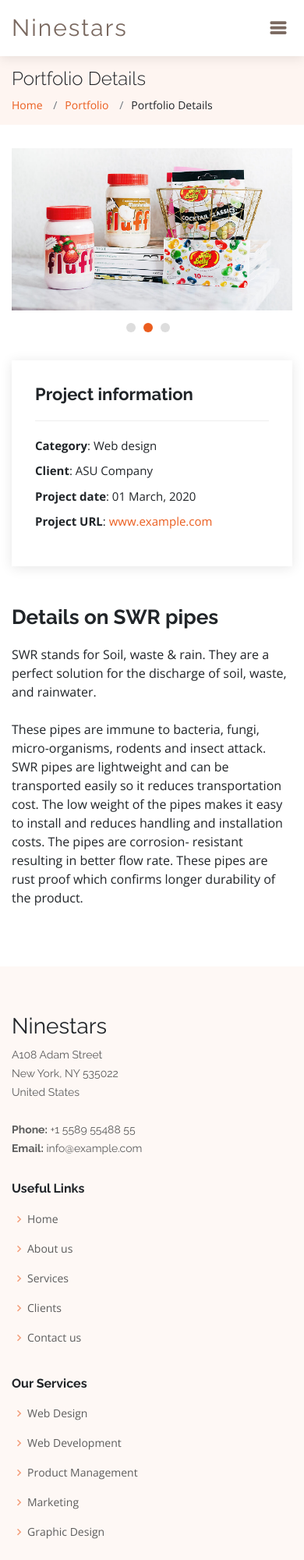
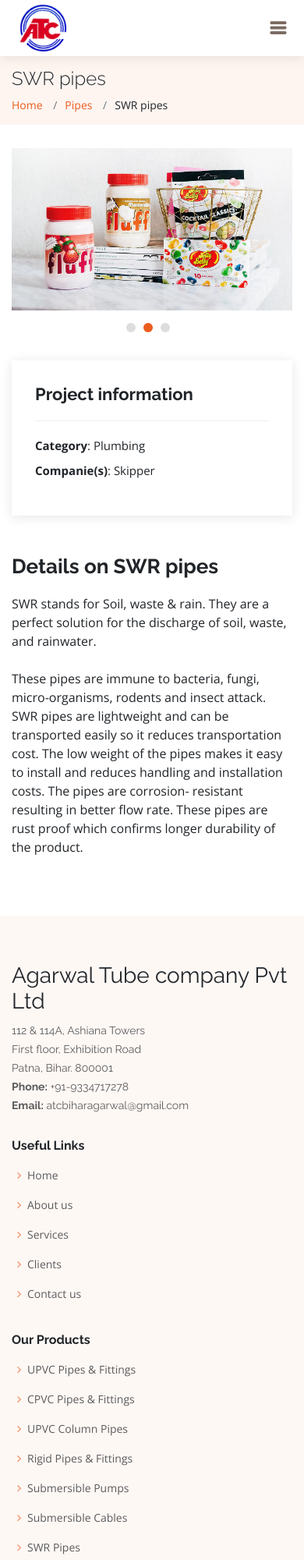
Before and after one commit to jitinmaher/ATC-website, a plain HTML site: page swr_pipes.html in a window 390 px wide. Shown: the top 2000 px of the page at 78% size. Drawn offline with nearby package versions, Linux system fonts and the light colour scheme.

Commit message:
pushing some changes

```diff
--- a/swr_pipes.html
+++ b/swr_pipes.html
@@ -37,27 +37,23 @@
 
 <body>
 
-  <!-- ======= Header ======= -->
-  <header id="header" class="fixed-top">
+   <!-- ======= Header ======= -->
+   <header id="header" class="fixed-top">
     <div class="container-fluid d-flex">
 
       <div class="logo mr-auto">
-        <h1 class="text-light"><a href="index.html"><span>Ninestars</span></a></h1>
+        <h1 class="text-light"><a href="index.html"><img src="assets/img/favicon.png" alt="Agarwal tube company" ></img></a></h1>
         <!-- Uncomment below if you prefer to use an image logo -->
         <!-- <a href="index.html"><img src="assets/img/logo.png" alt="" class="img-fluid"></a>-->
       </div>
 
       <nav class="nav-menu d-none d-lg-block">
         <ul>
-          <li class="active"><a href="index.htm">Home</a></li>
-          <li><a href="#about">About Us</a></li>
-          <li><a href="#services">Services</a></li>
-          <li><a href="#portfolio">Portfolio</a></li>
-          <li><a href="#team">Team</a></li>
-          <li class="drop-down"><a href="">Drop Down</a>
+          <li class="active"><a href="index.html#main">Home</a></li>
+          <li class="drop-down"><a href="">Products</a>
             <ul>
-              <li><a href="#">Drop Down 1</a></li>
-              <li class="drop-down"><a href="#">Drop Down 2</a>
+              <li><a href="swr_pipes.html">SWR Pipes</a></li>
+              <!-- <li class="drop-down"><a href="#">Drop Down 2</a>
                 <ul>
                   <li><a href="#">Deep Drop Down 1</a></li>
                   <li><a href="#">Deep Drop Down 2</a></li>
@@ -65,15 +61,19 @@
                   <li><a href="#">Deep Drop Down 4</a></li>
                   <li><a href="#">Deep Drop Down 5</a></li>
                 </ul>
-              </li>
-              <li><a href="#">Drop Down 3</a></li>
-              <li><a href="#">Drop Down 4</a></li>
-              <li><a href="#">Drop Down 5</a></li>
+              </li> -->
+              <li><a href="UPVC_Pipes.html">UPVC Pipes & Fittings</a></li>
+              <li><a href="CPVC_Pipes.html">CPVC Pipes & Fittings</a></li>
+              <li><a href="UPVC_Column_Pipes.html">UPVC Column Pipes</a></li>
+              <li><a href="Rigid_Pipes.html">Rigid Pipes & Fittings</a></li>
+              <li><a href="Submersible_Pipes.html">Submersible Pumps</a></li>
+              <li><a href="gi_pipes.html">GI Pipes</a></li>
             </ul>
           </li>
-          <li><a href="#contact">Contact Us</a></li>
-
-          <li class="get-started"><a href="#about">Get Started</a></li>
+          <li><a href="index.html#services">Services</a></li>
+          <li><a href="index.html#team">About Us</a></li>
+          <li><a href="index.html#clients">Clients</a></li>
+          <li><a href="index.html#contact">Contact Us</a></li>
         </ul>
       </nav><!-- .nav-menu -->
 
@@ -87,11 +87,11 @@
       <div class="container">
 
         <div class="d-flex justify-content-between align-items-center">
-          <h2>Portfolio Details</h2>
+          <h2>SWR pipes</h2>
           <ol>
             <li><a href="index.html">Home</a></li>
-            <li><a href="portfolio.html">Portfolio</a></li>
-            <li>Portfolio Details</li>
+            <li><a href="portfolio.html">Pipes</a></li>
+            <li>SWR pipes</li>
           </ol>
         </div>
 
@@ -113,10 +113,8 @@
           <div class="portfolio-info">
             <h3>Project information</h3>
             <ul>
-              <li><strong>Category</strong>: Web design</li>
-              <li><strong>Client</strong>: ASU Company</li>
-              <li><strong>Project date</strong>: 01 March, 2020</li>
-              <li><strong>Project URL</strong>: <a href="#">www.example.com</a></li>
+              <li><strong>Category</strong>: Plumbing</li>
+              <li><strong>Companie(s)</strong>: Skipper</li>
             </ul>
           </div>
 
@@ -145,56 +143,45 @@ These pipes are rust proof which confirms longer durability of the product.
       <div class="container">
         <div class="row">
 
-          <div class="col-lg-3 col-md-6 footer-contact" data-aos="fade-up" data-aos-delay="100">
-            <h3>Ninestars</h3>
+          <div class="col-lg-4 col-md-6 footer-contact" data-aos="fade-up" data-aos-delay="100">
+            <h3>Agarwal Tube company Pvt Ltd</h3>
             <p>
-              A108 Adam Street <br>
-              New York, NY 535022<br>
-              United States <br><br>
-              <strong>Phone:</strong> +1 5589 55488 55<br>
-              <strong>Email:</strong> info@example.com<br>
+              112 & 114A, Ashiana Towers</br>
+              First floor, Exhibition Road</br>
+              Patna, Bihar. 800001 <br>
+              <strong>Phone:</strong> +91-9334717278<br>
+              <strong>Email:</strong> atcbiharagarwal@gmail.com <br>
             </p>
           </div>
 
-          <div class="col-lg-3 col-md-6 footer-links" data-aos="fade-up" data-aos-delay="200">
+          <div class="col-lg-4 col-md-6 footer-links" data-aos="fade-up" data-aos-delay="200">
             <h4>Useful Links</h4>
             <ul>
               <li><i class="bx bx-chevron-right"></i> <a href="index.html#main">Home</a></li>
-              <li><i class="bx bx-chevron-right"></i> <a href="index.html#team">About us</a></li>
-              <li><i class="bx bx-chevron-right"></i> <a href="index.html#services">Services</a></li>
-              <li><i class="bx bx-chevron-right"></i> <a href="index.html#clients">Clients</a></li>
-              <li><i class="bx bx-chevron-right"></i> <a href="index.html#contact">Contact us</a></li>
+                <li><i class="bx bx-chevron-right"></i> <a href="index.html#team">About us</a></li>
+                <li><i class="bx bx-chevron-right"></i> <a href="index.html#services">Services</a></li>
+                <li><i class="bx bx-chevron-right"></i> <a href="index.html#clients">Clients</a></li>
+                <li><i class="bx bx-chevron-right"></i> <a href="index.html#contact">Contact us</a></li>
             </ul>
           </div>
 
           <div class="col-lg-3 col-md-6 footer-links" data-aos="fade-up" data-aos-delay="300">
-            <h4>Our Services</h4>
+            <h4>Our Products</h4>
             <ul>
-              <li><i class="bx bx-chevron-right"></i> <a href="#">Web Design</a></li>
-              <li><i class="bx bx-chevron-right"></i> <a href="#">Web Development</a></li>
-              <li><i class="bx bx-chevron-right"></i> <a href="#">Product Management</a></li>
-              <li><i class="bx bx-chevron-right"></i> <a href="#">Marketing</a></li>
-              <li><i class="bx bx-chevron-right"></i> <a href="#">Graphic Design</a></li>
+              <li><i class="bx bx-chevron-right"></i> <a href="UPVC_Pipes.html">UPVC Pipes & Fittings</a></li>
+              <li><i class="bx bx-chevron-right"></i> <a href="CPVC_Pipes.html">CPVC Pipes & Fittings</a></li>
+              <li><i class="bx bx-chevron-right"></i> <a href="UPVC_Column_Pipes.html">UPVC Column Pipes</a></li>
+              <li><i class="bx bx-chevron-right"></i> <a href="Rigid_Pipes.html">Rigid Pipes & Fittings</a></li>
+              <li><i class="bx bx-chevron-right"></i> <a href="Submersible_Pipes.html">Submersible Pumps</a></li>
+              <li><i class="bx bx-chevron-right"></i> <a href="Submersible_Cable.html">Submersible Cables</a></li>
+              <li><i class="bx bx-chevron-right"></i> <a href="swr_pipes.html">SWR Pipes</a></li>
+              <li><i class="bx bx-chevron-right"></i> <a href="gi_pipes.html">GI Pipes</a></li>
             </ul>
           </div>
-
-          <div class="col-lg-3 col-md-6 footer-links" data-aos="fade-up" data-aos-delay="400">
-            <h4>Our Social Networks</h4>
-            <p>Cras fermentum odio eu feugiat lide par naso tierra videa magna derita valies</p>
-            <div class="social-links mt-3">
-              <a href="#" class="twitter"><i class="bx bxl-twitter"></i></a>
-              <a href="#" class="facebook"><i class="bx bxl-facebook"></i></a>
-              <a href="#" class="instagram"><i class="bx bxl-instagram"></i></a>
-              <a href="#" class="google-plus"><i class="bx bxl-skype"></i></a>
-              <a href="#" class="linkedin"><i class="bx bxl-linkedin"></i></a>
-            </div>
-          </div>
-
         </div>
       </div>
     </div>
-
-  </footer><!-- End Footer -->
+    </footer>
 
   <a href="#" class="back-to-top"><i class="icofont-simple-up"></i></a>
 
```
Also changed, not shown: CPVC_Pipes.html (+34 -44 lines), Rigid_Pipes.html (+34 -44 lines), Submersible_Cable.html (+15 -24 lines), Submersible_Pipes.html (+34 -44 lines), UPVC_Column_Pipes.html (+34 -44 lines), UPVC_Pipes.html (+37 -47 lines), gi_pipes.html (+38 -48 lines), index.html (+10 -6 lines).
